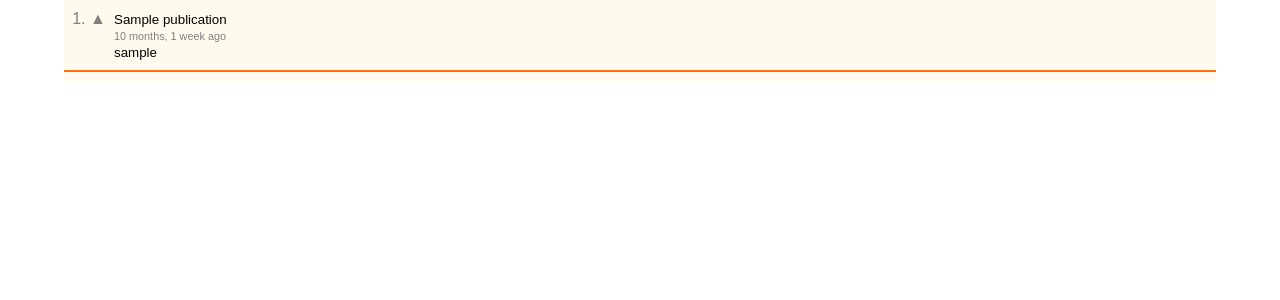
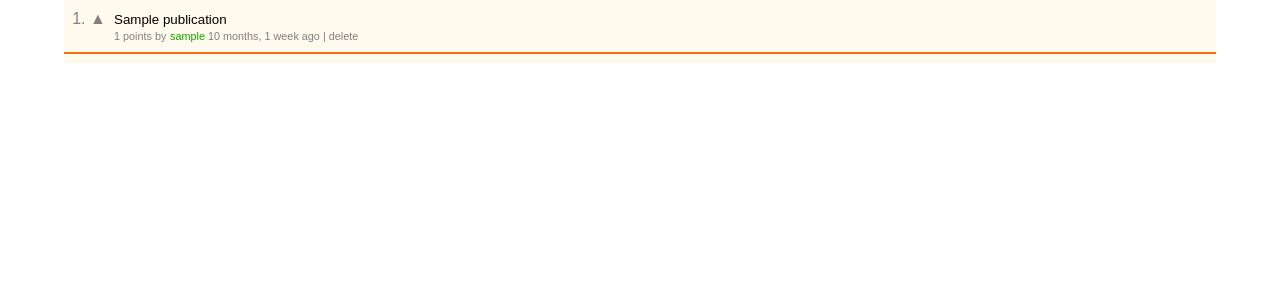
Before and after one commit to margaritageleta/aswapp, a Django app: page /newest in a window 1280 px wide. Shown: the part 30-330 px from the top of the page. Run offline with Django 3.2, Linux system fonts and the light colour scheme; a user stored in the database is signed in; tables that the repository leaves empty hold one stand-in row (values such as "Sample post"); some libraries are stand-ins or nearby versions.

Commit message:
add jinja filter and add domain at newest

```diff
--- a/aswapp/static/style.css
+++ b/aswapp/static/style.css
@@ -77,7 +77,7 @@ body > div {
     color: grey;
 }
 
-.contrib-nav * {
+.contrib-nav *, .url {
     font-size: smaller;
     color: grey;
 }
--- a/aswapp/templates/newest.html
+++ b/aswapp/templates/newest.html
@@ -4,16 +4,47 @@
 
 {% block content %}
     {% load humanize %}
+    {% load get_domain %}
     {% for contribution in contributions %}
     <div style="height: 10px;"></div>
     <div class="contribution">
         <div>
             <div class="counter"><p>{{ forloop.counter }}. ▲</p></div>
             <div>
-                <p class="title"><a href="{% url 'show_contribution_view' id=contribution.id %}">{{ contribution.title }}</a></p>
+                <p class="title">
+                    <a href="{% url 'show_contribution_view' id=contribution.id %}">
+                        {{ contribution.title }}
+                    </a>
+                    {% if contribution.kind == 1 %}
+                        <span class="url">({{ contribution.url | domain }})</span>
+                    {% endif %}
+                </p>
                 <!--<p>{{ contribution.content }}</p>-->
-                <p class="created-at"><a href="{% url 'show_contribution_view' id=contribution.id %}">{{ contribution.created_at|naturaltime }}</a></p>
-                <p class="author"><a href="{% url 'show_user_view' id=contribution.author.id %}">{{ contribution.author.username }}</a></p>
+                <div class="contrib-nav">
+                    <p>
+                        <span class="created-at">
+                            <span>{{ contribution.number_votes }} points by</span>
+                            {% if user.id == contribution.author.id %}
+                                <a style="color: rgb(27, 160, 0) !important;" href="{% url 'show_user_view' id=contribution.author.id %}">
+                                    {{ contribution.author.username }}
+                                </a>
+                            {% else %}
+                                <a href="{% url 'show_user_view' id=contribution.author.id %}">
+                                    {{ contribution.author.username }}
+                                </a>
+                            {% endif %}
+                            <a href="{% url 'show_contribution_view' id=contribution.id %}">
+                                {{ contribution.created_at|naturaltime }}
+                            </a>
+                            {% if user.id == contribution.author.id %}
+                                <span> | </span>
+                                <a href="{% url 'delete_publication_view' id=contribution.id %}">
+                                    delete
+                                </a>
+                            {% endif %}
+                        </span>
+                    </p>
+                </div>
             </div>
         </div>
     </div>
--- a/aswapp/templates/news.html
+++ b/aswapp/templates/news.html
@@ -40,7 +40,6 @@
                         </span>
                     </p>
                 </div>
-
             </div>
         </div>
     </div>
```
Also changed, not shown: aswapp/contributions/templatetags/get_domain.py (added, +13 -0 lines).
